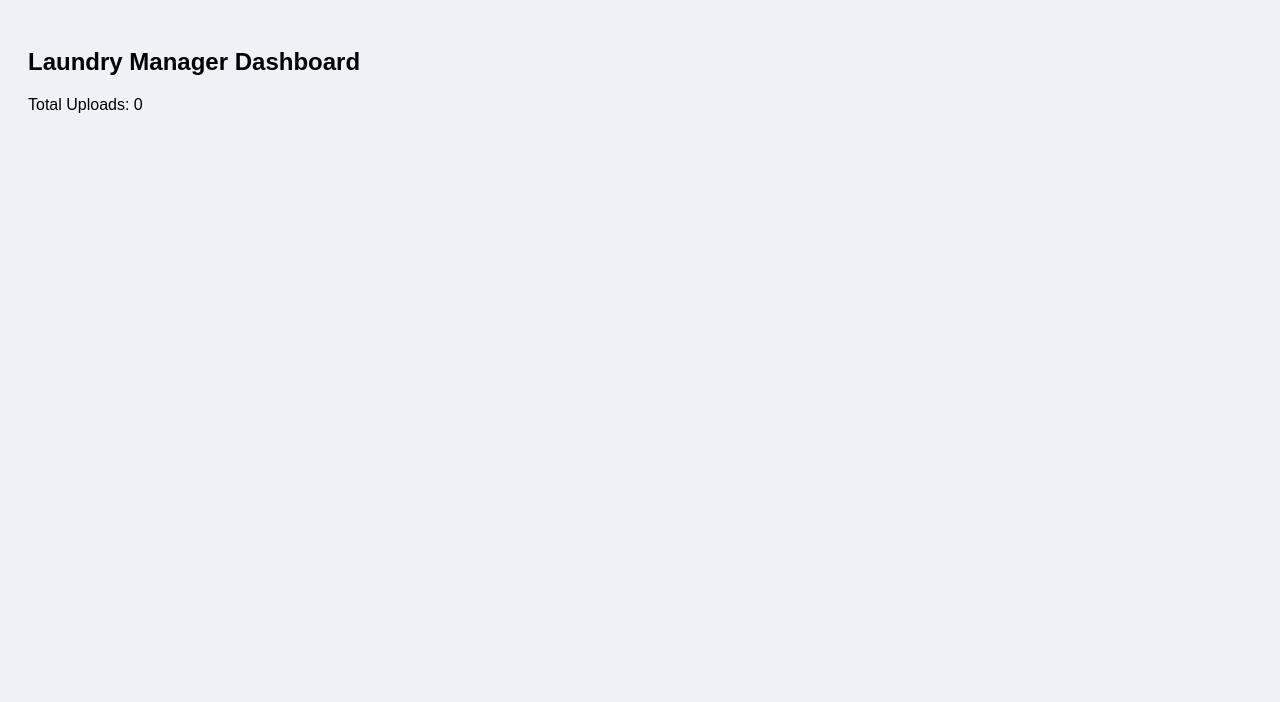
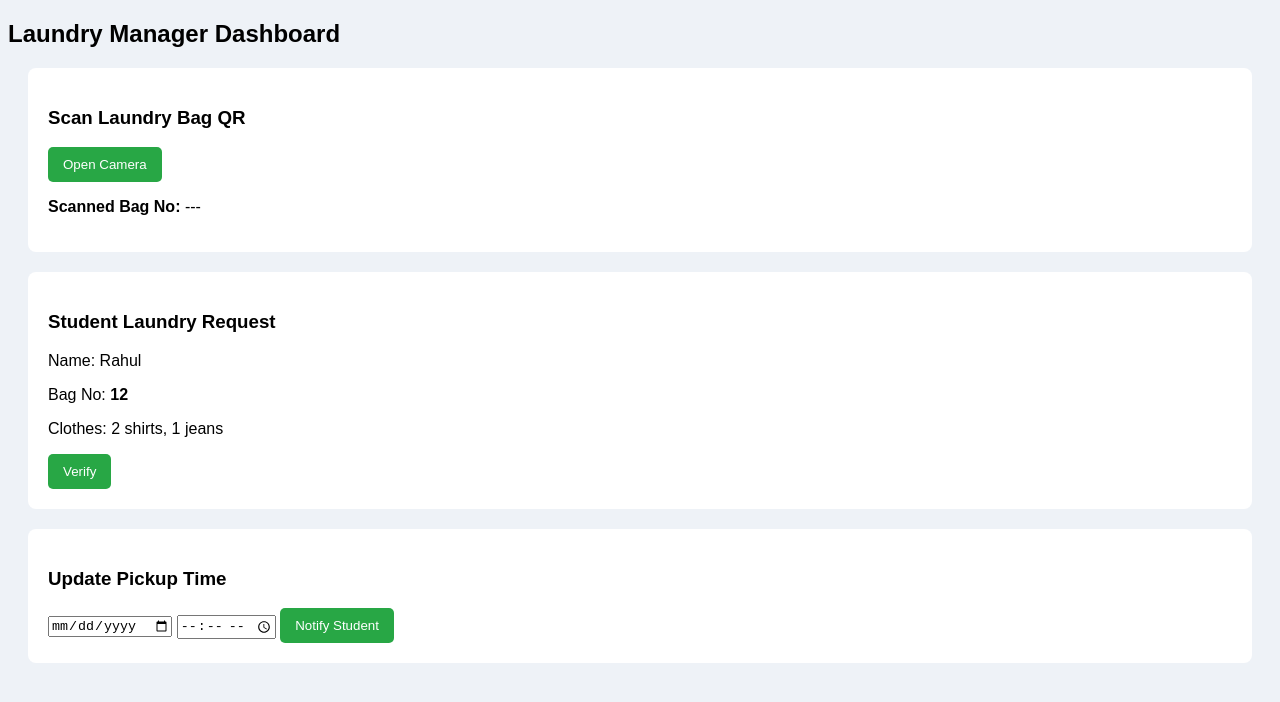
Before and after one commit to Chos102/Laundry-safe, a plain HTML site: page manager.html in a window 1280 px wide. Drawn offline with Linux system fonts and the light colour scheme.

Commit message:
Enhance manager dashboard with QR scanning feature
Updated the manager dashboard to include QR code scanning functionality and improved layout.

```diff
--- a/manager.html
+++ b/manager.html
@@ -1,31 +1,80 @@
 <!DOCTYPE html>
 <html>
 <head>
-  <title>Manager Dashboard</title>
-  <script src="script.js"></script>
+  <title>Manager Panel</title>
+  <script src="https://unpkg.com/html5-qrcode"></script>
   <style>
-    body { font-family: Arial; background:#eef2f7; padding:20px; }
-    .card {
-      background:white; padding:15px;
-      margin-bottom:15px; border-radius:8px;
+    body { font-family: Arial; background:#eef2f7; }
+    .box {
+      background:white; padding:20px;
+      margin:20px; border-radius:8px;
     }
     button {
-      margin-top:10px; padding:8px;
-      background:#28a745; color:white;
-      border:none; border-radius:5px;
+      padding:10px 15px;
+      background:#28a745;
+      color:white;
+      border:none;
+      border-radius:5px;
       cursor:pointer;
+    }
+    #reader {
+      width:300px;
+      margin-top:15px;
     }
   </style>
 </head>
 <body>
 
 <h2>Laundry Manager Dashboard</h2>
-<p>Total Uploads: <span id="count"></span></p>
 
-<div id="requests"></div>
+<div class="box">
+  <h3>Scan Laundry Bag QR</h3>
+  <button onclick="startScan()">Open Camera</button>
+  <div id="reader"></div>
+  <p><b>Scanned Bag No:</b> <span id="bagNo">---</span></p>
+</div>
+
+<div class="box">
+  <h3>Student Laundry Request</h3>
+  <p>Name: Rahul</p>
+  <p>Bag No: <b>12</b></p>
+  <p>Clothes: 2 shirts, 1 jeans</p>
+  <button onclick="verify()">Verify</button>
+</div>
+
+<div class="box">
+  <h3>Update Pickup Time</h3>
+  <input type="date">
+  <input type="time">
+  <button>Notify Student</button>
+</div>
 
 <script>
-  loadManagerView();
+  let scannedBag = "";
+
+  function startScan() {
+    const qr = new Html5Qrcode("reader");
+
+    qr.start(
+      { facingMode: "environment" },
+      { fps: 10, qrbox: 250 },
+      qrText => {
+        scannedBag = qrText;
+        document.getElementById("bagNo").innerText = qrText;
+        alert("QR Scanned Successfully");
+        qr.stop();
+      },
+      error => {}
+    );
+  }
+
+  function verify() {
+    if (scannedBag === "") {
+      alert("Please scan a bag QR first");
+    } else {
+      alert("Bag " + scannedBag + " verified successfully ✔️");
+    }
+  }
 </script>
 
 </body>
```
